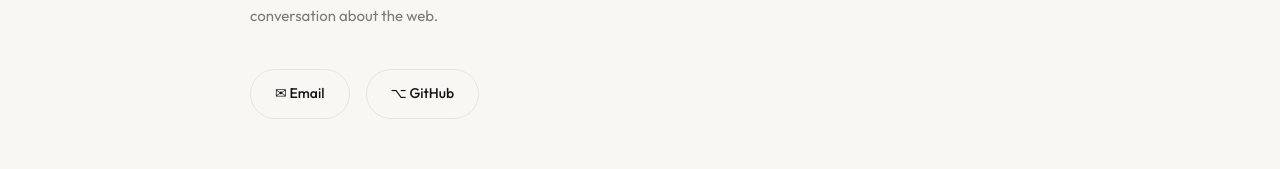
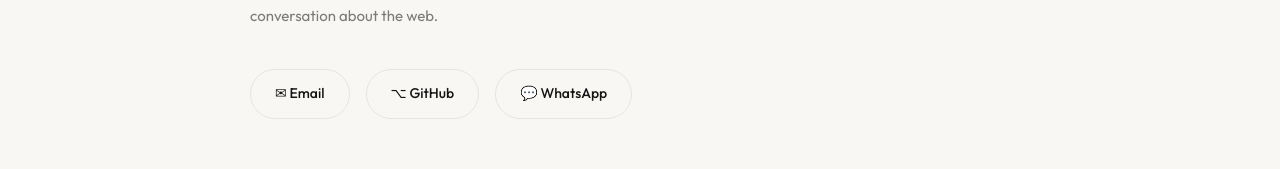
Before and after one commit to Atnan49/Portofolio, a Next.js app: page / in a window 1280 px wide. Shown: the part 3287-3456 px from the top of the page. Built offline with nearby package versions, Linux system fonts and the light colour scheme.

Commit message:
chore: add WhatsApp contact link

```diff
--- a/src/components/Contact.tsx
+++ b/src/components/Contact.tsx
@@ -5,6 +5,7 @@ import { useReveal } from '@/hooks/useReveal';
 const contactLinks = [
   { label: '✉ Email', href: 'mailto:atnanseptian1@gmail.com' },
   { label: '⌥ GitHub', href: 'https://github.com/Atnan49', external: true },
+  { label: '💬 WhatsApp', href: 'https://wa.me/6281249575363', external: true },
 ];
 
 export default function Contact() {
```
